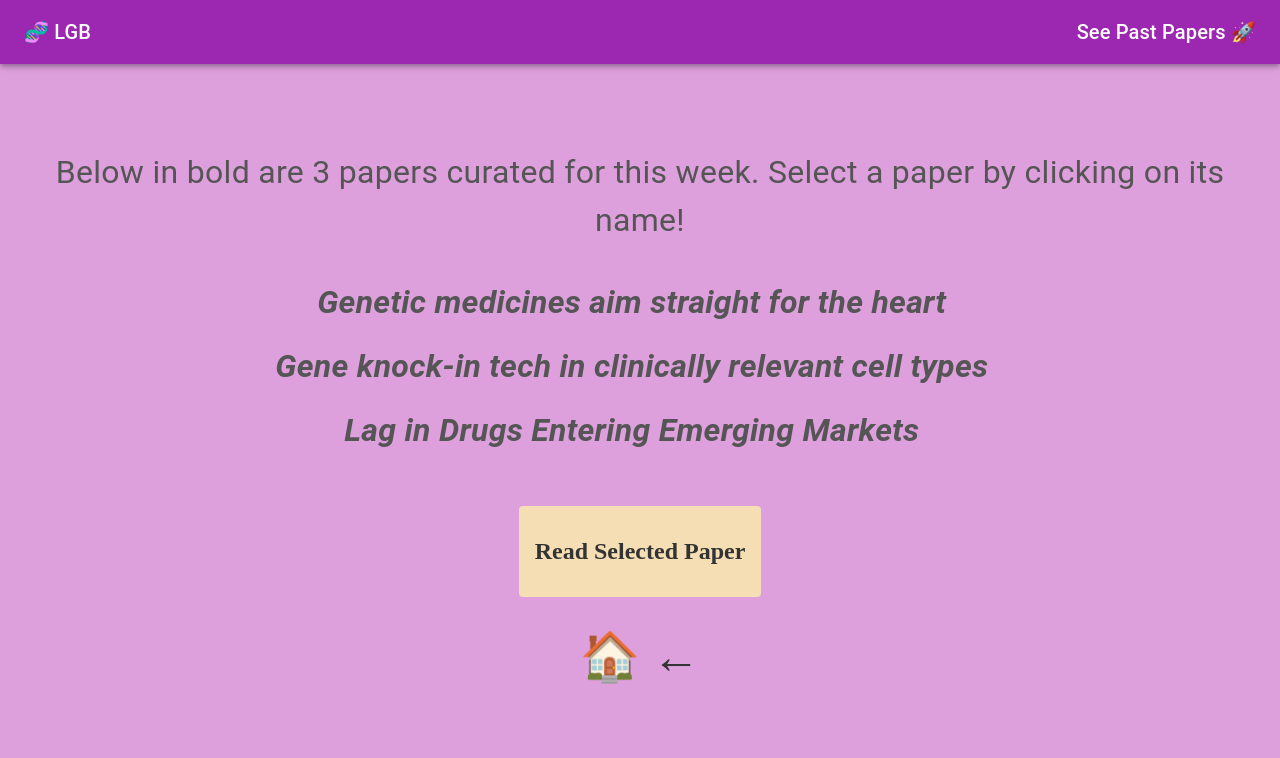
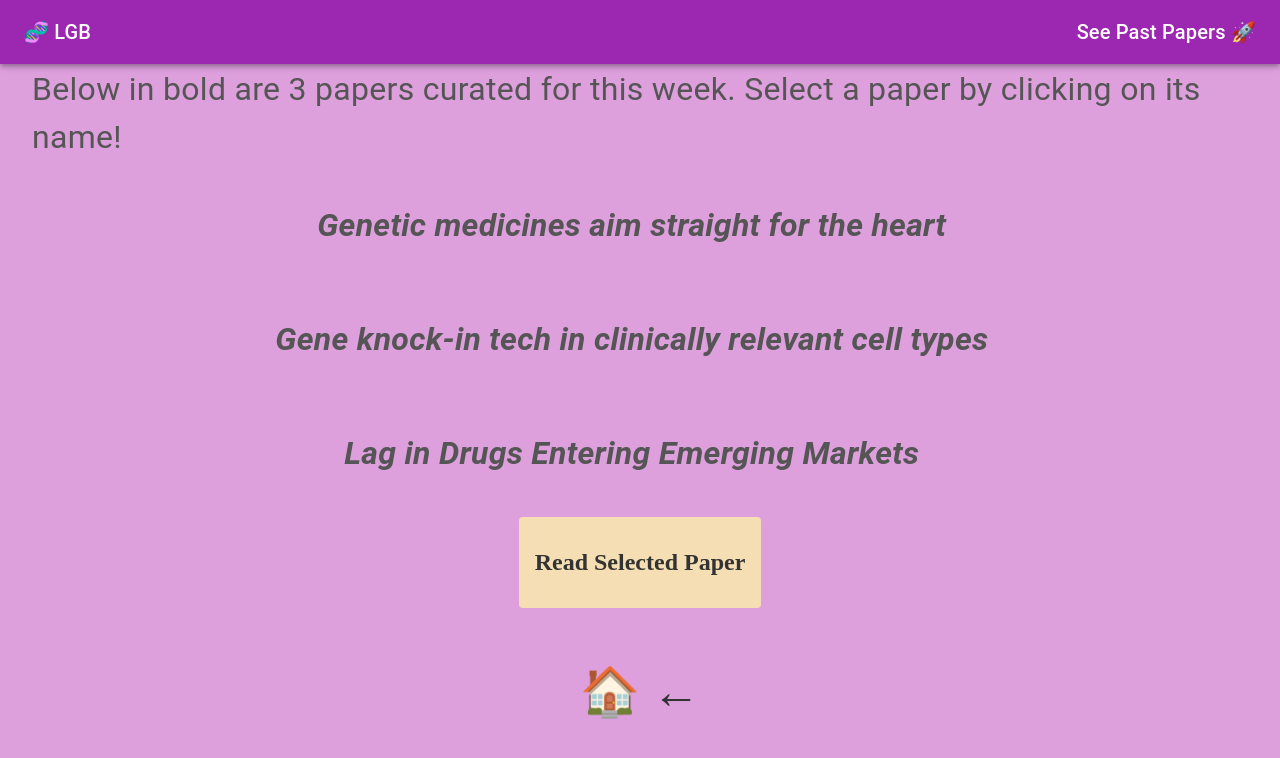
Before and after one commit to rohanrobinson/lgb, a Next.js app: page /select-paper in a window 1280 px wide. Shown: the top 758 px of the page. Built offline with nearby package versions, Linux system fonts and the light colour scheme.

Commit message:
styling/ui changes to home + select paper pg

```diff
--- a/src/pages/select-paper.js
+++ b/src/pages/select-paper.js
@@ -7,7 +7,6 @@ import { Box, AppBar, Toolbar, Typography, Button } from '@mui/material';
 
 export default function SelectPaper() {
 
-  // const [showModal, setShowModal] = useState(false);
   const [showPaper1, setShowPaper1] = useState(false);
   const [showPaper2, setShowPaper2] = useState(false);
   const [showPaper3, setShowPaper3] = useState(false);
@@ -83,13 +82,30 @@ export default function SelectPaper() {
         </Toolbar>
       </AppBar>
 
-      <div className={styles.paperSelection}>
-        <Typography variant="body1" sx={{ mb: 2, fontSize: "2.0rem"  }}> <br />
-          <span className={styles.lgbDescription}>Below in bold are 3 papers curated for this week. Select a paper by clicking on its name!</span>
+
+            <Box sx={{
+              display: 'flex',
+              flexDirection: 'column',
+              alignItems: 'center',
+              justifyContent: 'center',
+              gap: 3,
+              p: 3,
+            }}>
+              <Typography variant="body1" sx={{ mb: 2, fontSize: "2.0rem" }}>
+                Below in bold are 3 papers curated for this week. Select a paper by clicking on its name!
               </Typography>
-          <br />
-          <div className={styles.choosePaper}>
 
+              <Box sx={{
+                display: 'flex',
+                flexDirection: 'column',
+                alignItems: 'center',
+                justifyContent: 'center',
+                gap: 2,
+                cursor: 'pointer',
+                '&:hover': {
+                  color: 'secondary.main',
+                },
+              }}>
 
                 { showPaper1 ?
                     (<div className={styles.item} value="paper1" onClick={(event) => paperUnselected(event, "paper1")}>
@@ -128,14 +144,7 @@ export default function SelectPaper() {
                           <b><i><span className={styles.lgbDescription}>Lag in Drugs Entering Emerging Markets</span></i></b> &nbsp;
                       </Typography>
                     </div>)}
-
-           <br />
-          </div>
-      </div>
-
-      <br />
-      <br />
-
+              </Box>
 
         <Link
           className={styles.greenSquare}
@@ -153,6 +162,7 @@ export default function SelectPaper() {
         <a href="/">
           <h2 style={{ fontSize: '3rem' }}>🏠 &larr; </h2>
         </a>
+   </Box>
 </div>
- )
+ );
 }
```
Also changed, not shown: src/pages/index.js (+20 -14 lines). Lines whose indentation alone changed are shown as unchanged.
